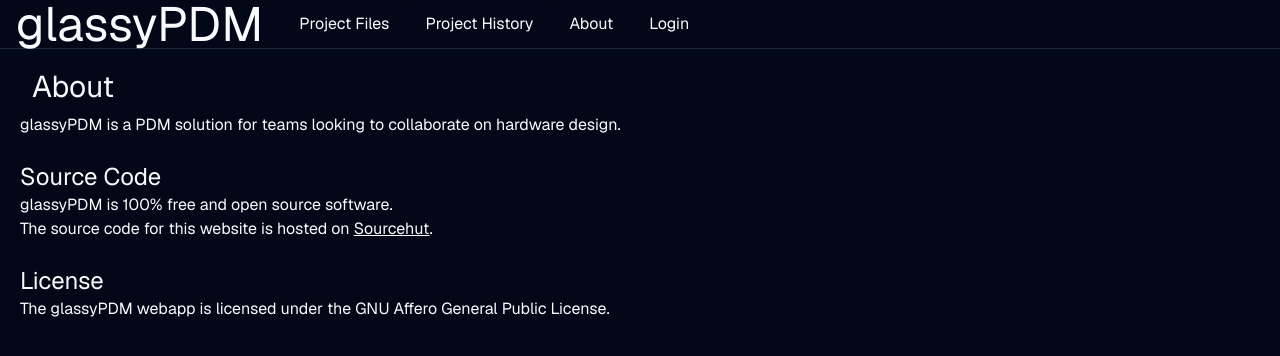
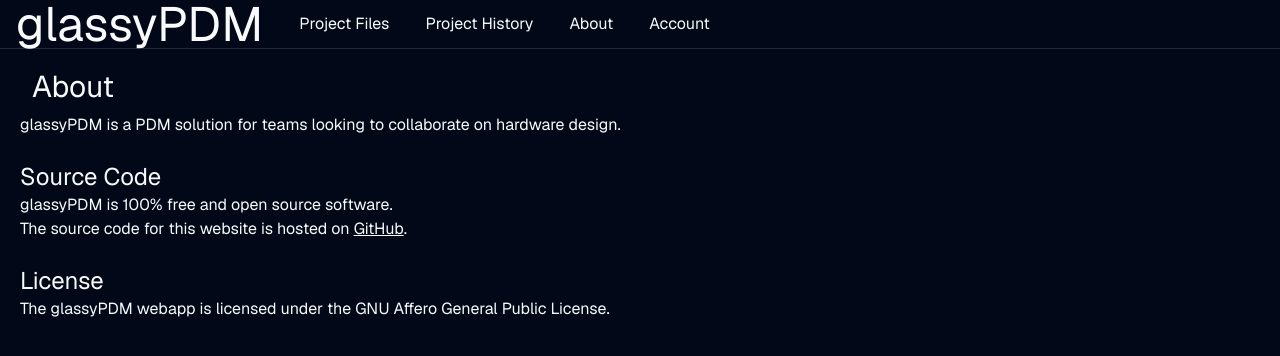
Before and after one commit to joshtenorio/glassypdm-web, a Next.js app: page /about in a window 1280 px wide. Shown: the top 356 px of the page. Built offline with nearby package versions, Linux system fonts and the light colour scheme.

Commit message:
adding clerk

```diff
--- a/package.json
+++ b/package.json
@@ -10,6 +10,7 @@
     "shadcn": "npx shadcn-ui@latest"
   },
   "dependencies": {
+    "@clerk/nextjs": "^4.28.1",
     "@radix-ui/react-accordion": "^1.1.2",
     "@radix-ui/react-label": "^2.0.2",
     "@radix-ui/react-navigation-menu": "^1.1.4",
--- a/src/app/Navbar.tsx
+++ b/src/app/Navbar.tsx
@@ -36,7 +36,7 @@
                 <SimpleNavbarItem href="/files" desc="Project Files"/>
                 <SimpleNavbarItem href="/commit" desc="Project History"/>
                 <SimpleNavbarItem href="/about" desc="About"/>
-                <SimpleNavbarItem href="/login" desc="Login"/>
+                <SimpleNavbarItem href="/login" desc="Account"/>
             </NavigationMenuList>
         </NavigationMenu>
         <Separator />
--- a/src/app/about/page.tsx
+++ b/src/app/about/page.tsx
@@ -11,7 +11,7 @@
     <br></br>
     <h2 className="text-2xl">Source Code</h2>
     <p>glassyPDM is 100% free and open source software.</p>
-    <p>The source code for this website is hosted on <a className="underline" href="https://git.sr.ht/~joshtenorio/glassypdm-web" target='_blank'>Sourcehut</a>.</p>
+    <p>The source code for this website is hosted on <a className="underline" href="https://github.com/joshtenorio/glassypdm-web" target='_blank'>GitHub</a>.</p>
     <br></br>
     <h2 className="text-2xl">License</h2>
     <p>The glassyPDM webapp is licensed under the GNU Affero General Public License.</p>
--- a/src/app/layout.tsx
+++ b/src/app/layout.tsx
@@ -2,6 +2,7 @@
 import "../styles/globals.css";
 import { ThemeProvider } from "../ui/theme-provider";
 import Navbar from "./Navbar";
+import { ClerkProvider } from "@clerk/nextjs";
 
 export default function RootLayout({
     children,
@@ -9,6 +10,7 @@
     children: React.ReactNode
   }) {
     return (
+      <ClerkProvider>
       <html lang="en" className={`${GeistSans.variable}`}>
         <body>
             <ThemeProvider attribute="class"
@@ -21,5 +23,6 @@
             </ThemeProvider>
             </body>
       </html>
+      </ClerkProvider>
     )
   }
--- a/src/env.mjs
+++ b/src/env.mjs
@@ -8,6 +8,7 @@
    */
   server: {
     NODE_ENV: z.enum(["development", "test", "production"]),
+    CLERK_SECRET_KEY: z.string().min(1)
   },
 
   /**
@@ -17,6 +18,7 @@
    */
   client: {
     // NEXT_PUBLIC_CLIENTVAR: z.string().min(1),
+    NEXT_PUBLIC_CLERK_PUBLISHABLE_KEY: z.string().min(1)
   },
 
   /**
@@ -25,6 +27,8 @@
    */
   runtimeEnv: {
     NODE_ENV: process.env.NODE_ENV,
+    CLERK_SECRET_KEY: process.env.CLERK_SECRET_KEY,
+    NEXT_PUBLIC_CLERK_PUBLISHABLE_KEY: process.env.NEXT_PUBLIC_CLERK_PUBLISHABLE_KEY
     // NEXT_PUBLIC_CLIENTVAR: process.env.NEXT_PUBLIC_CLIENTVAR,
   },
   /**
--- /dev/null
+++ b/src/middleware.ts
@@ -0,0 +1,10 @@
+import { authMiddleware } from "@clerk/nextjs";
+
+// This example protects all routes including api/trpc routes
+// Please edit this to allow other routes to be public as needed.
+// See https://clerk.com/docs/references/nextjs/auth-middleware for more information about configuring your Middleware
+export default authMiddleware({});
+
+export const config = {
+  matcher: ['/((?!.+\\.[\\w]+$|_next).*)', '/', '/(api|trpc)(.*)'],
+};
```
Also changed, not shown: 1 other file (tests, documents, lock files or other folders).
